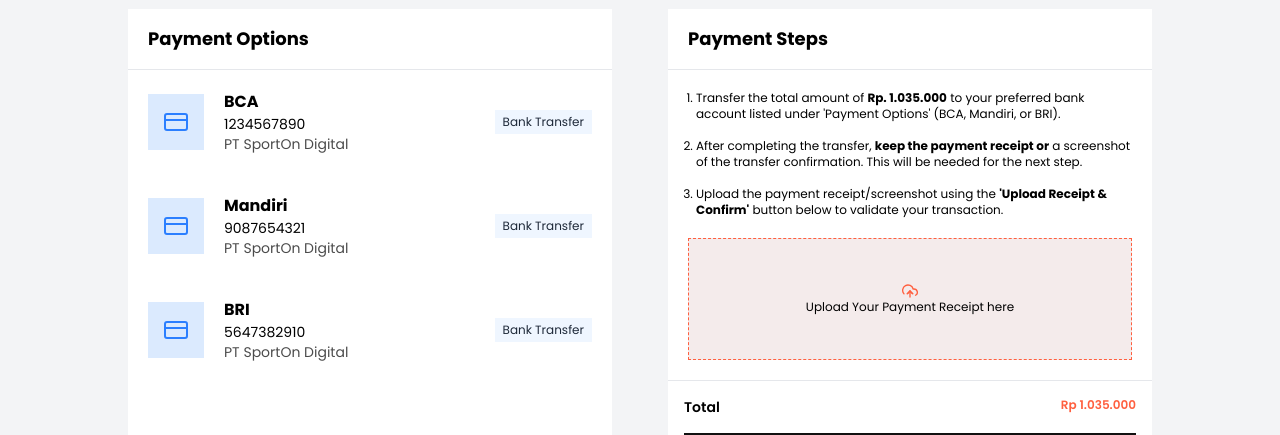
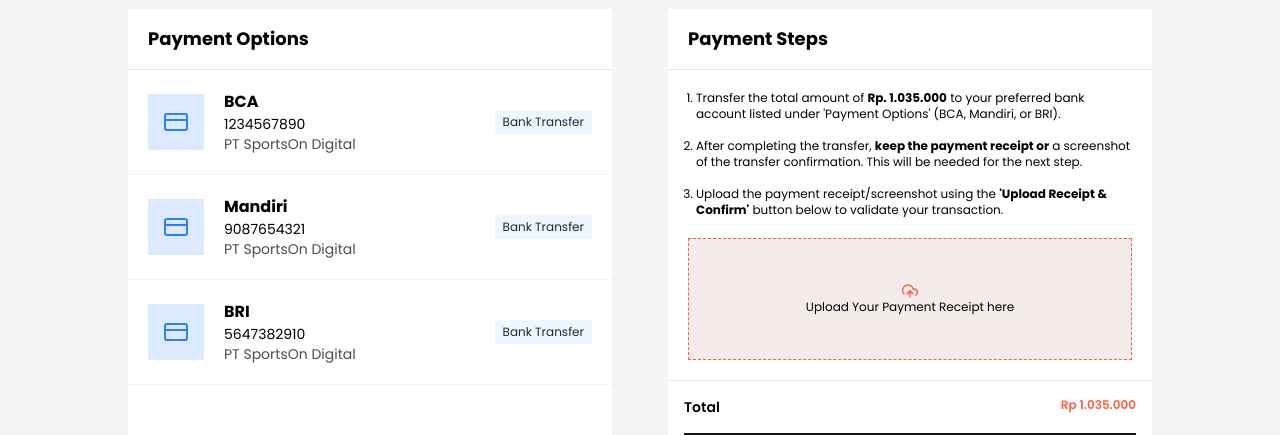
Before and after one commit to frsyi/sporton-fe, a Next.js app: page /payment in a window 1280 px wide. Shown: the part 249-684 px from the top of the page. Built offline with nearby package versions, Linux system fonts and the light colour scheme.

Commit message:
fix code

```diff
--- a/app/(landing)/components/home/hero.tsx
+++ b/app/(landing)/components/home/hero.tsx
@@ -1,4 +1,4 @@
-import Button from "../../components/ui/button";
+import Button from "../ui/button";
 import Image from "next/image";
 import { FiFastForward } from "react-icons/fi";
 
@@ -10,7 +10,7 @@
           src="/images/img-basketball.png"
           alt="image sporton"
           width={432}
-          height={432}
+          height={423}
           className="grayscale absolute left-0 -top-20"
         />
         <div className="relative ml-40 w-full">
@@ -40,7 +40,7 @@
               Explore More <FiFastForward />
             </Button>
             <Button variant="ghost">
-              Watch Video{""}
+              Watch Video{" "}
               <Image
                 src="/images/icon-play-video.svg"
                 alt="icon play video"
--- a/app/(landing)/components/order-status/order-confirmed.tsx
+++ b/app/(landing)/components/order-status/order-confirmed.tsx
@@ -1,8 +1,6 @@
 "use client";
 
 import Image from "next/image";
-import Button from "../ui/button";
-import { FiRefreshCw } from "react-icons/fi";
 
 const OrderConfirmed = () => {
   return (
--- a/app/(landing)/components/payment/payment-options.tsx
+++ b/app/(landing)/components/payment/payment-options.tsx
@@ -5,17 +5,17 @@
   {
     bank_name: "BCA",
     account_number: 1234567890,
-    account_holder: "PT SportOn Digital",
+    account_holder: "PT SportsOn Digital",
   },
   {
     bank_name: "Mandiri",
     account_number: 9087654321,
-    account_holder: "PT SportOn Digital",
+    account_holder: "PT SportsOn Digital",
   },
   {
     bank_name: "BRI",
     account_number: 5647382910,
-    account_holder: "PT SportOn Digital",
+    account_holder: "PT SportsOn Digital",
   },
 ];
 
@@ -23,7 +23,7 @@
   return (
     <CardWithHeader title="Payment Options">
       {paymentList.map((payment, index) => (
-        <div key={index} className="flex gap-5 p-5 border-gray-100">
+        <div key={index} className="flex gap-5 p-5 border-b border-gray-100">
           <div className="bg-blue-100 p-4 text-blue-500 h-fit self-center">
             <FiCreditCard size={24} />
           </div>
--- a/app/(landing)/components/ui/card-with-header.tsx
+++ b/app/(landing)/components/ui/card-with-header.tsx
@@ -7,7 +7,7 @@
   return (
     <div className="bg-white">
       <div className="px-5 py-4 border-b border-gray-200">
-        <h1 className="text-lg font-bold">{title}</h1>
+        <h2 className="text-lg font-bold">{title}</h2>
       </div>
       {children}
     </div>
--- a/app/(landing)/layout.tsx
+++ b/app/(landing)/layout.tsx
@@ -1,4 +1,4 @@
-import type { Metadata, Viewport } from "next";
+import type { Metadata } from "next";
 import { Poppins } from "next/font/google";
 import "../globals.css";
 import Header from "./components/layouts/header";
@@ -9,11 +9,6 @@
   display: "swap",
   weight: ["400", "500", "600", "700", "800"],
 });
-
-export const viewport: Viewport = {
-  width: "device-width",
-  initialScale: 1,
-};
 
 export const metadata: Metadata = {
   title: "SportOn Website",
--- a/app/(landing)/product/[id]/page.tsx
+++ b/app/(landing)/product/[id]/page.tsx
@@ -15,7 +15,7 @@
         />
       </div>
       <div className="w-full py-7">
-        <h1 className="font-bold text-5xl mb-6">SportOn HyperSoccer v2</h1>
+        <h1 className="font-bold text-5xl mb-6">SportsOn HyperSoccer v2</h1>
         <div className="bg-primary-light rounded-full text-primary py-2 px-6 w-fit mb-5">
           Football
         </div>
```
Also changed, not shown: app/(landing)/components/ui/cart-popup.tsx (+1 -1 lines).
